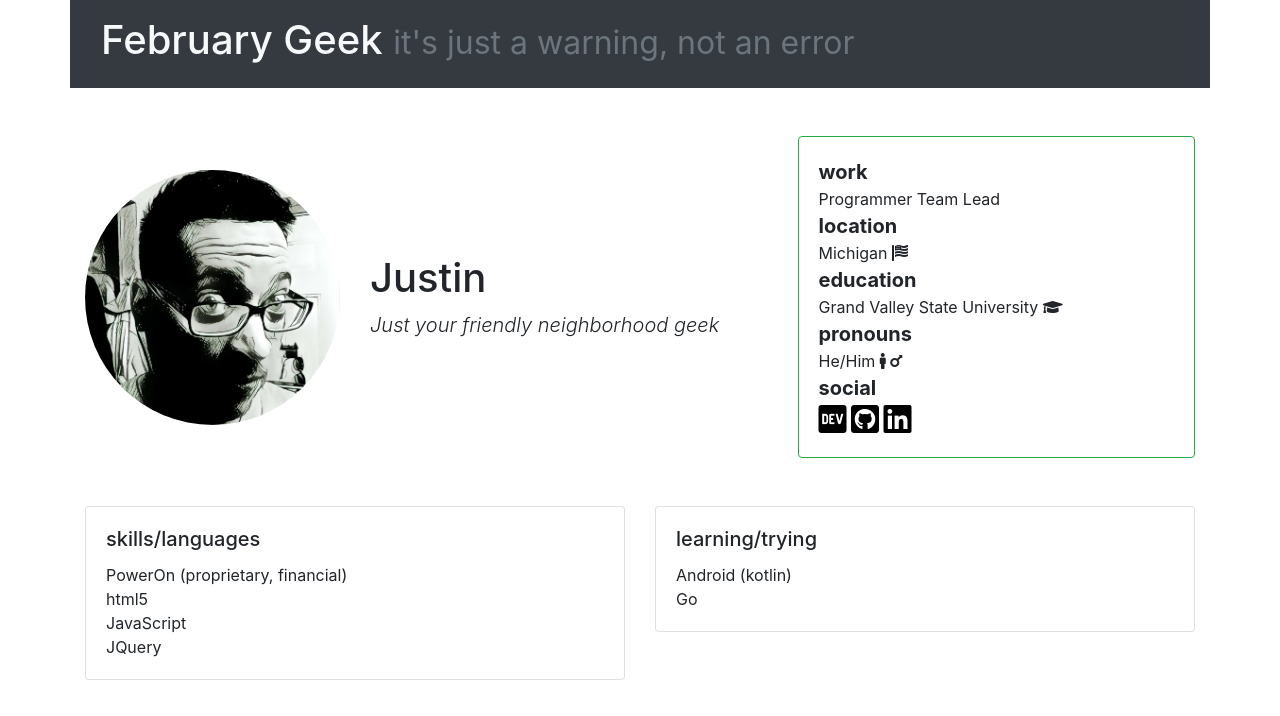
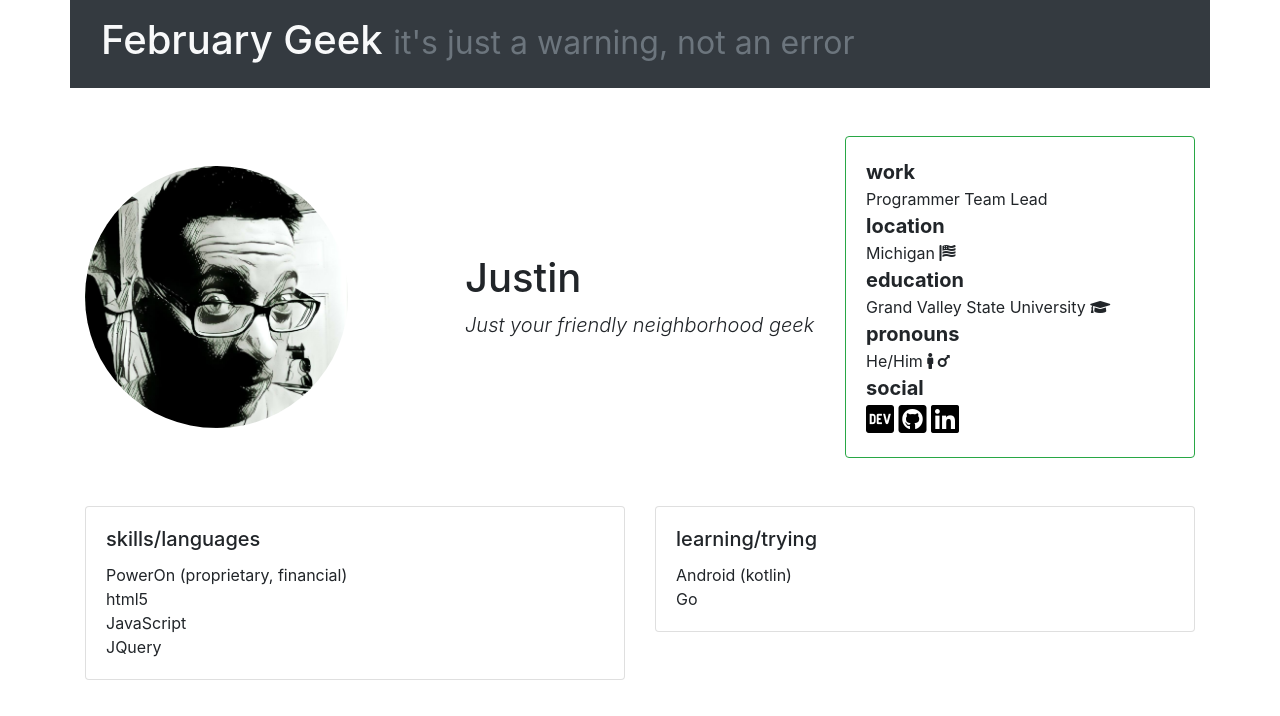
Before and after one commit to justinenz/justinenz.github.io, a plain HTML site: page index.html in a window 1280 px wide. Drawn offline with nearby package versions, Linux system fonts and the light colour scheme.

Commit message:
Update index.html

```diff
--- a/index.html
+++ b/index.html
@@ -17,6 +17,7 @@
       }
       .profile {
         border-radius: 50%;
+        max-width: 75%;
       }
       .social {
         color: black;
@@ -41,7 +42,7 @@
         </div>
       </div>
       <div class='row align-items-center'>
-        <div class='col-3'>
+        <div class='col'>
           <img src='./images/profile.jpg' alt='Profile - Justin' class='img-fluid profile'>
         </div>
         <div class='col'>
```
